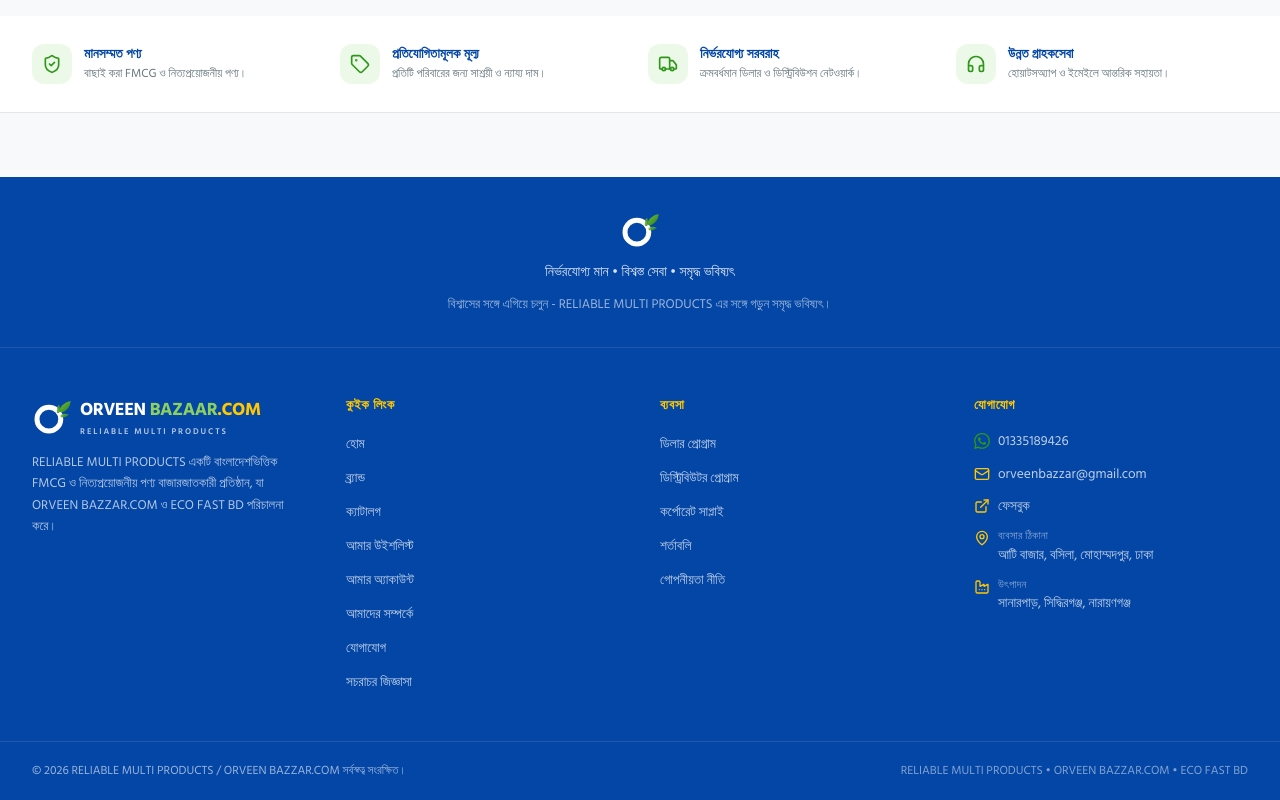
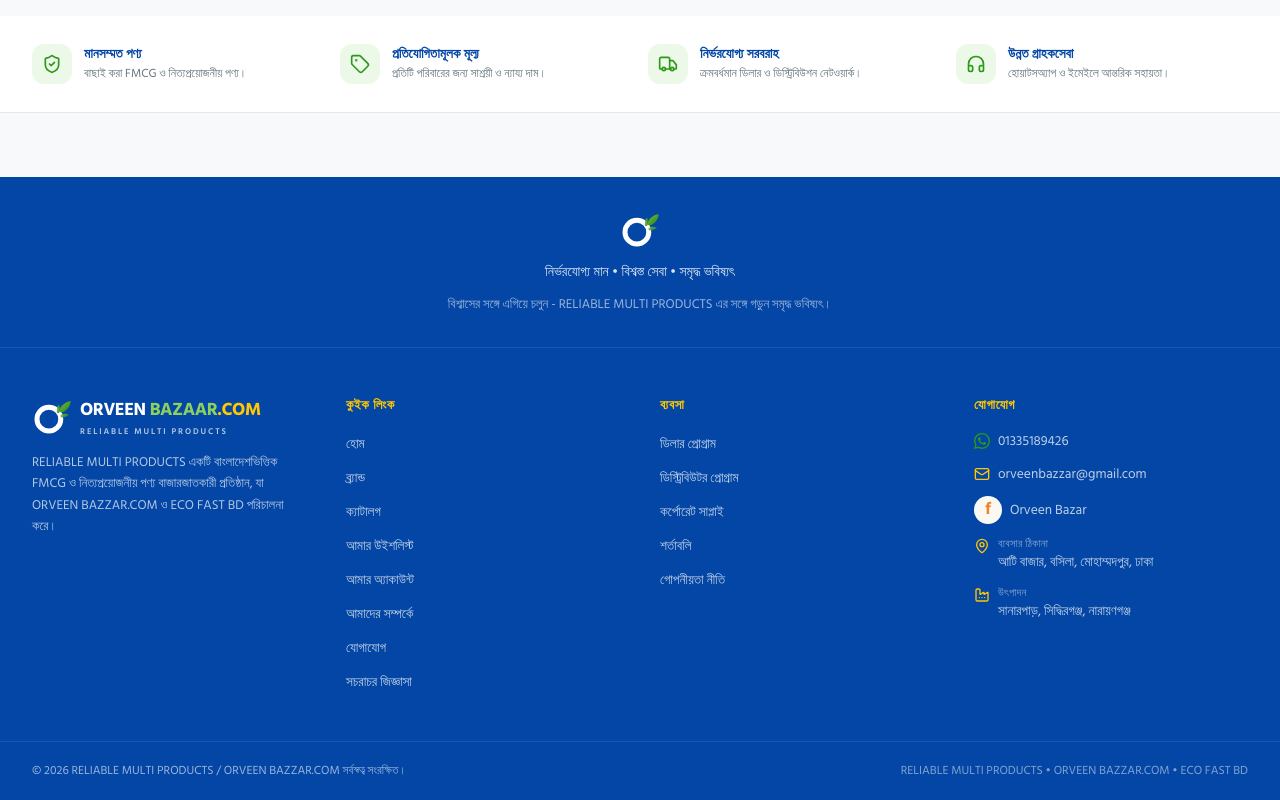
Before and after one commit to ahmedraakib/orveenbazar, a Next.js app: page / in a window 1280 px wide. Shown: the part 3501-4301 px from the top of the page. Built offline with nearby package versions, Linux system fonts and the light colour scheme.

Commit message:
Style Facebook footer link

```diff
--- a/src/components/layout/Footer.tsx
+++ b/src/components/layout/Footer.tsx
@@ -1,7 +1,7 @@
 "use client";
 
 import Link from "next/link";
-import { ExternalLink, Mail, MapPin, Factory } from "lucide-react";
+import { Mail, MapPin, Factory } from "lucide-react";
 import { useLanguage } from "@/providers/LanguageProvider";
 import { Logo, LogoMark } from "./Logo";
 import { WhatsAppIcon } from "@/components/ui/core";
@@ -119,10 +119,15 @@
                 href={company.facebook}
                 target="_blank"
                 rel="noopener noreferrer"
-                className="flex items-start gap-2 transition hover:text-white"
+                className="flex items-center gap-2 transition hover:text-white"
               >
-                <ExternalLink className="mt-0.5 h-4 w-4 shrink-0 text-[#FFC800]" />
-                {t("contact.facebook")}
+                <span
+                  aria-hidden="true"
+                  className="flex h-7 w-7 shrink-0 items-center justify-center rounded-full bg-[#FAF8F3] text-[17px] font-black leading-none text-[#F58220]"
+                >
+                  f
+                </span>
+                Orveen Bazar
               </a>
             </li>
             <li className="flex items-start gap-2">
```
